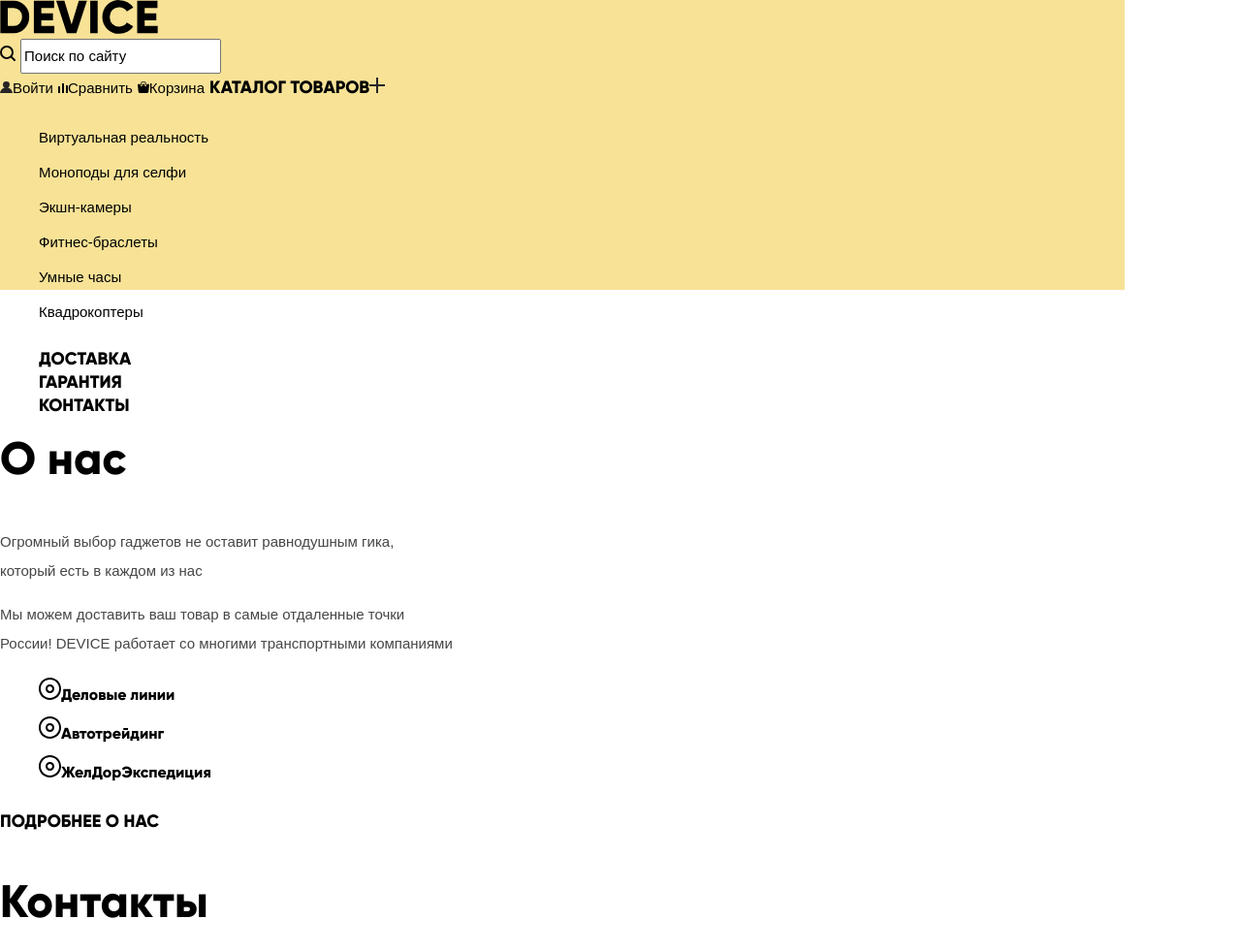
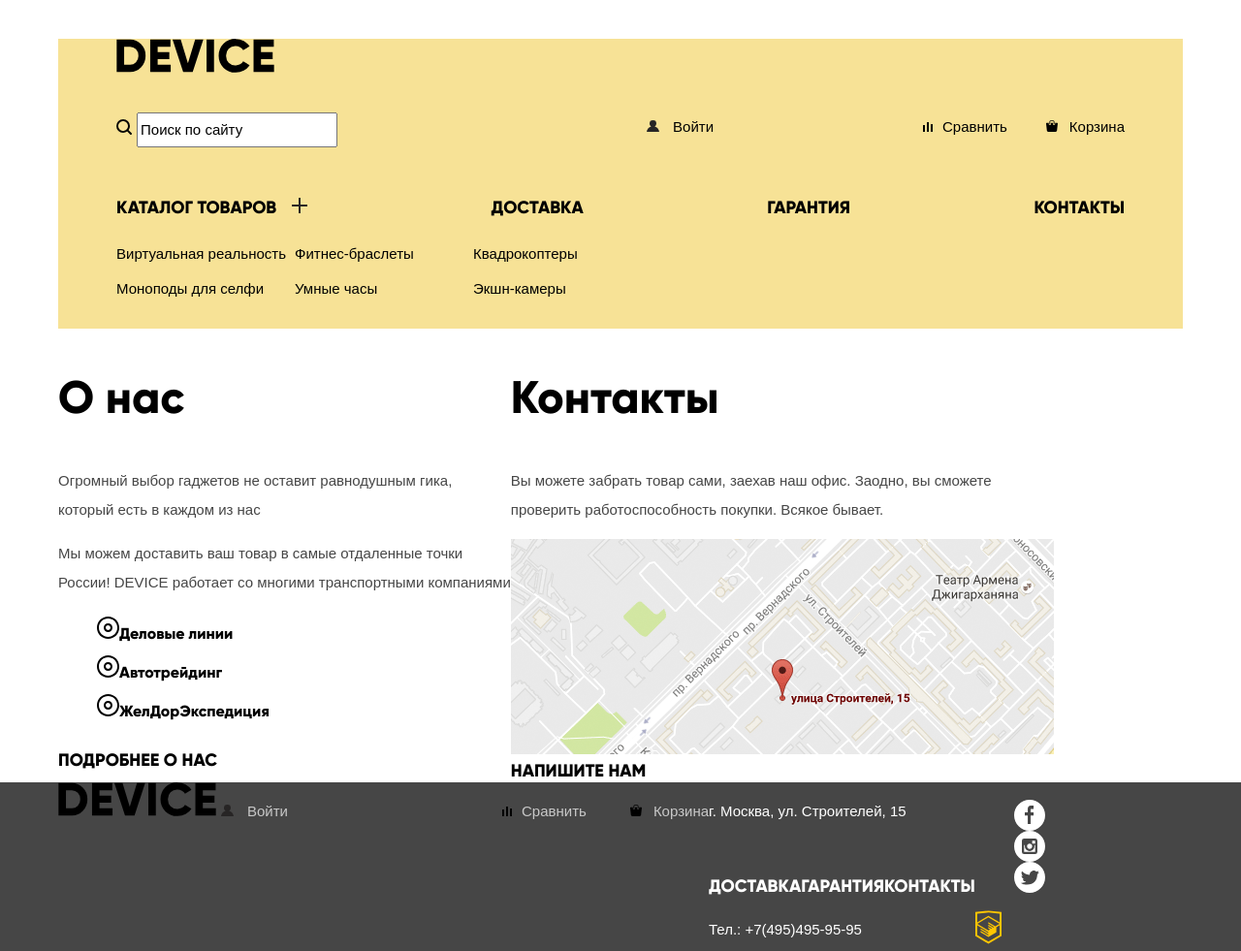
Before and after one commit to Victor161/447447-device-26, a plain HTML site: page index.html in a window 1280 px wide. Shown: the top 981 px of the page at 97% size. Drawn offline with Linux system fonts and the light colour scheme.

Commit message:
Домашка по сеткам
Домашка по сеткам

```diff
--- a/css/style.css
+++ b/css/style.css
@@ -41,7 +41,8 @@ body {
     font-size: 18px;
     font-weight: 400;
     background-color: #ffffff;
-    background-position: bottom center;
+    background-position: center;
+    background-repeat: no-repeat;
     color: #000000;
 }
 
@@ -58,6 +59,7 @@ ul {
     list-style: none;
 }
 
+
 button {
     border: none;
 }
@@ -65,16 +67,85 @@ button {
 .header_index {
     background-color: #f7e296;
     width: 1160px;
-    height: 299px;
-    margin-bottom: 150px;
+    min-height: 299px;
+    margin: 0 auto;
+    margin-top: 40px;
 }
 
-.header_catalog {
-    background-color: #f7e296;
+.container {
     width: 1160px;
-    height: 186px;
+    margin: 0 auto;
+    display: flex;
 }
 
+.main_navigation {
+    width: 1040px;
+    display: flex;
+    flex-direction: column;
+    margin-left: 60px;
+}
+
+.user-menu {
+    display: flex;
+    margin-top: 36px;
+}
+
+.search_form {
+    margin-right: auto;
+}
+
+.compare {
+    margin-right: 40px;
+}
+
+.enter {
+    margin-right: 216px;
+}
+
+.site_navigation {
+    list-style-type: none;
+    padding-left: 0;
+    margin-top: 50px;
+    margin-left: 0;
+    display: flex;
+    justify-content: space-between;
+}
+
+.site_navigation li {
+    letter-spacing:
+}
+
+.delivery {
+    margin-left:
+}
+
+.guarantee {
+    margin-left:
+}
+
+.contacts {
+    margin-left:
+}
+
+.catalog_list {
+    list-style-type: none;
+    width: 552px;
+    padding: 0;
+    margin: 0;
+    display: flex;
+    flex-wrap: wrap;
+    justify-content: space-between;
+}
+
+.catalog_list li {
+   flex-basis: 184px;
+}
+
+
+
+
+
+/*----------------------------------------------------*/
 .footer_main {
     background-color: #464646;
     background-position: bottom;
@@ -82,10 +153,11 @@ button {
     height: 323px;
 }
 
-ul {
-    list-style: none;
+.header_catalog {
+    background-color: #f7e296;
+    width: 1160px;
+    min-height: 186px;
 }
-
 
 /*-----Стили для фильтров-чекбоксов и радио------------*/
 
@@ -152,24 +224,28 @@ ul {
     content: url(../img/user.svg);
     width: 13px;
     height: 12px;
+    padding-right: 14px;
 }
 
 .compare::before {
     content: url(../img/compare.svg);
     width: 10px;
     height: 10px;
+    padding-right: 10px;
 }
 
 .basket::before {
     content: url(../img/basket.svg);
     width: 12px;
     height: 12px;
+    padding-right: 12px;
 }
 
 .dropdown_catalog::after {
     content: url(../img/plus.svg);
     width: 16px;
     height: 16px;
+    padding-left: 16px;
 }
 
 .search,
@@ -339,6 +415,8 @@ ul {
 /*----- Здесь я не пойму почему "кружочки" получаются такие крупные, не смотря
 на выставленные мной размеры 8px --------------------*/
 
+
+
 .trans_item::before {
     content: url(../img/slider-button.svg);
     width: 8px;
--- a/index.html
+++ b/index.html
@@ -9,12 +9,15 @@
   <body>
     <header class="header_index">
 
+      <div class="container">
+
         <nav class="main_navigation">
-      <a class="main_header-logo">
+          <a class="main_header_logo">
           <img class="logo_top" src="img/logo-device.svg" width="163" height="35" alt="Логотип магазина Device">
           </a>
 
-      <form action="https://echo.htmlacademy.ru" method="post">
+        <div class="user-menu">
+          <form class="search_form" action="https://echo.htmlacademy.ru" method="post">
             <label for="search_device" class="visually_hidden_search"></label>
             <input class="search" type="text" id="search_device"
               name="search_site" value="Поиск по сайту">
@@ -22,38 +25,47 @@
           </form>
 
           <a class="enter" href="">Войти</a>
-
           <a class="compare" href="">Сравнить</a>
-
           <a class="basket" href="">Корзина</a>
 
-      <a class="dropdown_catalog" href="catalog.html">Каталог товаров</a>
+        </div>
 
-      <ul class="catalog_list">
-         <li><a href="">Виртуальная реальность</a></li>
-         <li><a href="">Моноподы для селфи</a></li>
-         <li><a href="">Экшн-камеры</a></li>
-         <li><a href="">Фитнес-браслеты</a></li>
-         <li><a href="">Умные часы</a></li>
-         <li><a href="">Квадрокоптеры</a></li>
-      </ul>
 
           <ul class="site_navigation">
             <li class="nav_page_item">
-          <a class="nav_link" href="">Доставка</a>
+              <a class="dropdown_catalog" href="catalog.html">Каталог товаров</a>
             </li>
             <li class="nav_page_item">
-          <a class="nav_link" href="">Гарантия</a>
+              <a class="nav_link delivery" href="">Доставка</a>
             </li>
             <li class="nav_page_item">
-          <a class="nav_link" href="">Контакты</a>
+              <a class="nav_link guarantee" href="">Гарантия</a>
+            </li>
+            <li class="nav_page_item">
+              <a class="nav_link contacts" href="">Контакты</a>
             </li>
           </ul>
+
+
+
+        <ul class="catalog_list">
+          <li class="catalog_menu_item virtual"><a href="">Виртуальная реальность</a></li>
+          <li class="catalog_menu_item"><a href="">Фитнес-браслеты</a></li>
+          <li class="catalog_menu_item"><a href="">Квадрокоптеры</a></li>
+          <li class="catalog_menu_item"><a href="">Моноподы для селфи</a></li>
+          <li class="catalog_menu_item watch"><a href="">Умные часы</a></li>
+          <li class="catalog_menu_item"><a href="">Экшн-камеры</a></li>
+        </ul>
+
         </nav>
+
+      </div>
 
     </header>
 
-    <main>
+    <main class="main-content">
+
+        <div class="container">
 
       <!--Здесь будет описание товаров магазина-->
 
@@ -103,9 +115,12 @@
           <a class="btn_write_us" href="">Напишите нам</a>
        </div>
 
+       </div>
+
     </main>
 
     <footer class="footer_main">
+      <div class="container">
         <div class="footer-head">
           <img class="logo_bottom" src="img/logo-device.svg" width="163" height="35"
            alt="Логотип магазина Device">
@@ -113,7 +128,7 @@
           <a class="compare">Сравнить</a>
           <a class="basket">Корзина</a>
         </div>
-      <section class="footer_nav">
+        <div class="footer_nav">
           <p class="address">г. Москва, ул. Строителей, 15</p>
           <ul class="site_navigation">
             <li class="nav_page_item">
@@ -127,7 +142,7 @@
             </li>
           </ul>
           <a class="telefone" href="tel:+74959595">Тел.: +7(495)495-95-95</a>
-      </section>
+        </div>
         <div class="footer_social">
             <ul>
               <li class="facebook"><a href="">facebook</a></li>
@@ -137,6 +152,7 @@
             <a class="logo_html" href="https://htmlacademy.ru/intensive/htmlcss">
               Иконка h-academy
             </a>
+        </div>
       </div>
     </footer>
 
```
Also changed, not shown: catalog.html (+2 -2 lines). Lines whose indentation alone changed are shown as unchanged.
